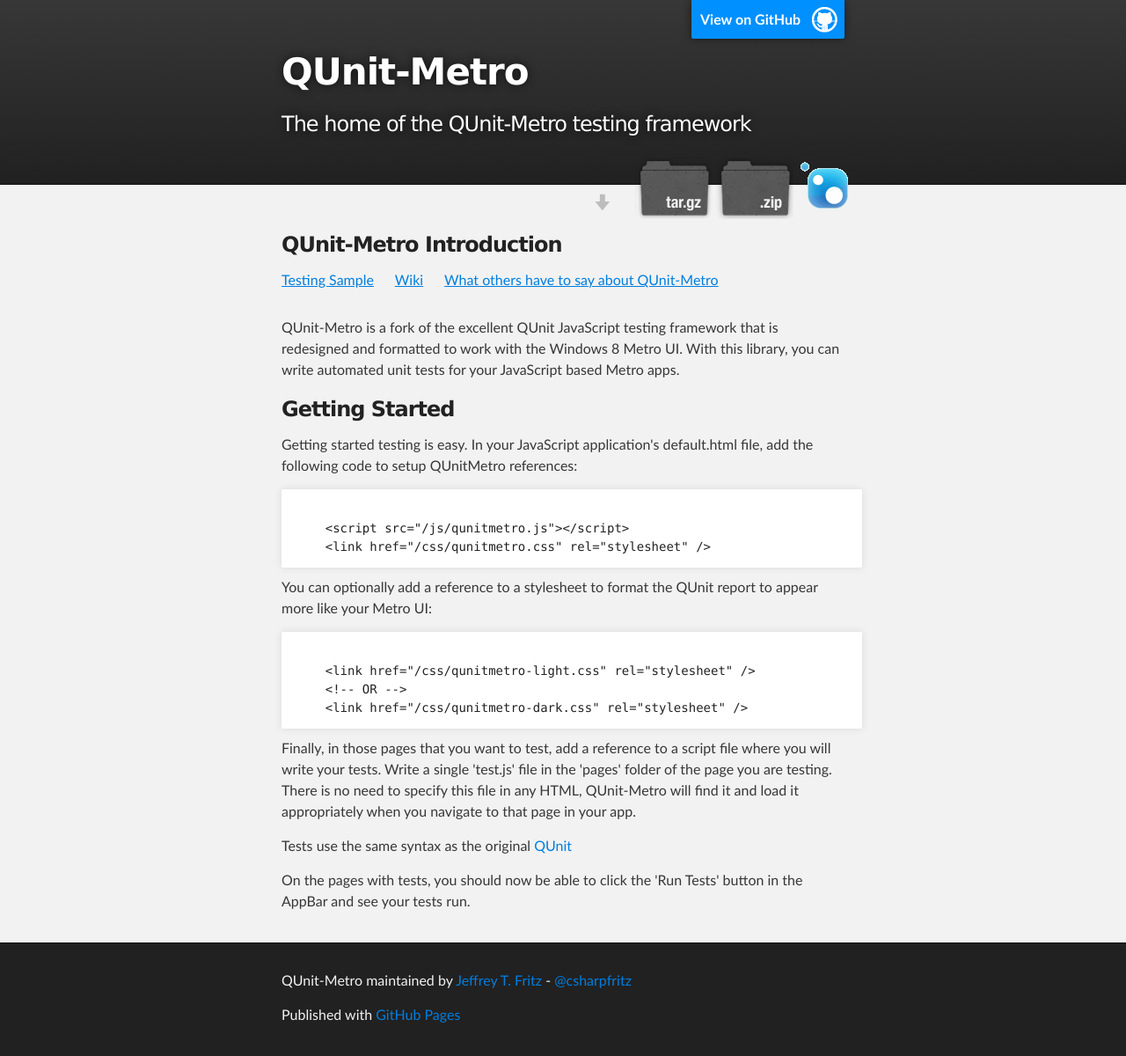
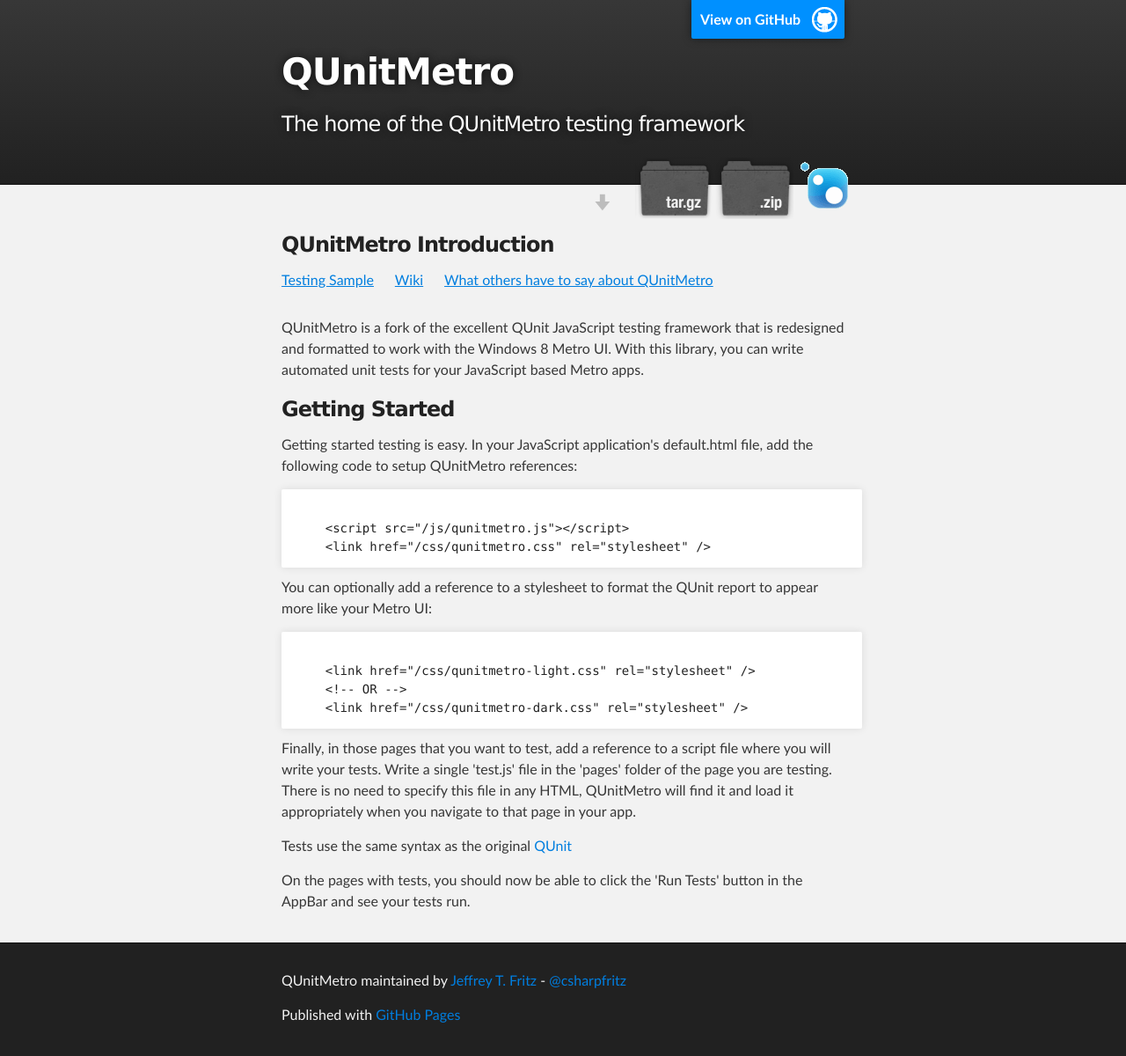
Before and after one commit to qunitmetro/QUnitMetro, a plain HTML site: page index.html in a window 1280 px wide. Shown: the whole page at 88% size. Drawn offline with Linux system fonts and the light colour scheme.

Commit message:
Renamed everything to remove the hyphen

```diff
--- a/index.html
+++ b/index.html
@@ -4,11 +4,11 @@
   <head>
     <meta charset='utf-8' />
     <meta http-equiv="X-UA-Compatible" content="chrome=1" />
-    <meta name="description" content="QUnit-Metro: The home of the QUnit-Metro testing framework, a unit testing framework for JavaScript apps in Windows 8" />
+    <meta name="description" content="QUnitMetro: The home of the QUnitMetro testing framework, a unit testing framework for JavaScript apps in Windows 8" />
 
     <link rel="stylesheet" type="text/css" media="screen" href="stylesheets/stylesheet.css">
 
-    <title>QUnit-Metro : JavaScript Unit Testing for your Windows 8 Metro apps</title>
+    <title>QUnitMetro : JavaScript Unit Testing for your Windows 8 Metro apps</title>
   </head>
 
   <body>
@@ -18,11 +18,11 @@
         <header class="inner">
           <a id="forkme_banner" href="https://github.com/qunitmetro/QUnitMetro">View on GitHub</a>
 
-          <h1 id="project_title">QUnit-Metro</h1>
-          <h2 id="project_tagline">The home of the QUnit-Metro testing framework</h2>
+          <h1 id="project_title">QUnitMetro</h1>
+          <h2 id="project_tagline">The home of the QUnitMetro testing framework</h2>
 
             <section id="downloads">
-            <a class="nuget_link" href="http://nuget.org/packages/QUnit-Metro/">Install from NuGet!</a>
+            <a class="nuget_link" href="http://nuget.org/packages/QUnitMetro/">Install from NuGet!</a>
               <a class="zip_download_link" href="https://github.com/qunitmetro/QUnitMetro/zipball/master">Download this project as a .zip file</a>
               <a class="tar_download_link" href="https://github.com/qunitmetro/QUnitMetro/tarball/master">Download this project as a tar.gz file</a>
             </section>
@@ -34,16 +34,16 @@
     <div id="main_content_wrap" class="outer">
 
       <section id="main_content" class="inner">
-        <h3>QUnit-Metro Introduction</h3>
+        <h3>QUnitMetro Introduction</h3>
 
         <div id="menubar">
             <a href="SampleCode.html">Testing Sample</a>
             <a href="https://github.com/qunitmetro/QUnitMetro/wiki">Wiki</a>
-            <a href="media.html">What others have to say about QUnit-Metro</a>
+            <a href="media.html">What others have to say about QUnitMetro</a>
         </div>
 
 
-<p>QUnit-Metro is a fork of the excellent QUnit JavaScript testing framework that is redesigned and formatted to work with the Windows 8 Metro UI.  With this library, you can write automated unit tests for your JavaScript based Metro apps.</p>
+<p>QUnitMetro is a fork of the excellent QUnit JavaScript testing framework that is redesigned and formatted to work with the Windows 8 Metro UI.  With this library, you can write automated unit tests for your JavaScript based Metro apps.</p>
 
 <h3>Getting Started</h3>
 
@@ -63,7 +63,7 @@
 
 
 <p>Finally, in those pages that you want to test, add a reference to a script file where you will write your tests.  Write a single 'test.js' file in the 'pages' folder
-    of the page you are testing.  There is no need to specify this file in any HTML, QUnit-Metro will find it and load it appropriately when you navigate to that page in
+    of the page you are testing.  There is no need to specify this file in any HTML, QUnitMetro will find it and load it appropriately when you navigate to that page in
     your app.
 </p>
 
@@ -79,7 +79,7 @@
     <!-- FOOTER  -->
     <div id="footer_wrap" class="outer">
       <footer class="inner">
-        <p class="copyright">QUnit-Metro maintained by <a href="http://csharpfritz.tumblr.com">Jeffrey T. Fritz</a> - <a href="http://twitter.com/csharpfritz">@csharpfritz</a></p>
+        <p class="copyright">QUnitMetro maintained by <a href="http://csharpfritz.tumblr.com">Jeffrey T. Fritz</a> - <a href="http://twitter.com/csharpfritz">@csharpfritz</a></p>
         <p>Published with <a href="http://pages.github.com">GitHub Pages</a></p>
       </footer>
     </div>
--- a/src/qunitmetro.js
+++ b/src/qunitmetro.js
@@ -1,5 +1,5 @@
 /**
- * QUnit-Metro v0.2.0 - A Unit Testing Framework based on QUnit for WinJS Metro applications
+ * QUnitMetro v0.2.0 - A Unit Testing Framework based on QUnit for WinJS Metro applications
  *
  * http://qunitmetro.github.com
  *
```
Also changed, not shown: SampleCode.html (+7 -7 lines), media.html (+6 -6 lines), params.json (+1 -1 lines), src/README.txt, 2 other files.
